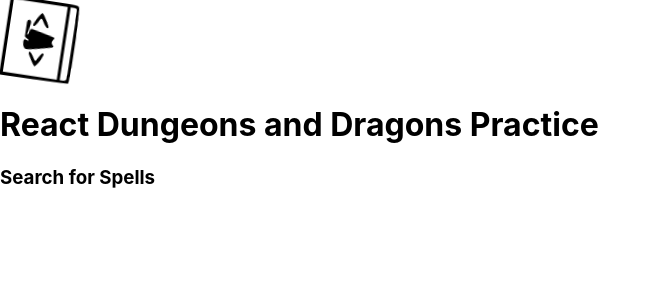
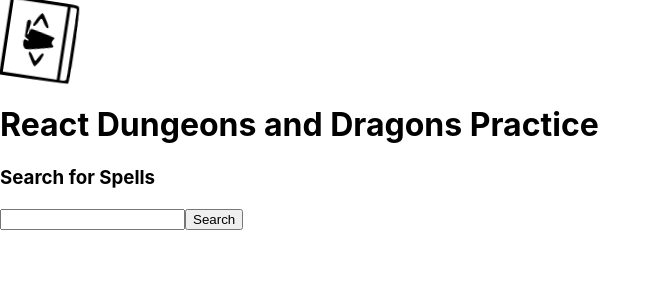
Before and after one commit to catt-tung/dnd-routing-practice, a React (Create React App) app: page / in a window 1280 px wide. Shown: the top 300 px of the page, without its empty margins (0-661 px from the left). Built offline with nearby package versions, Linux system fonts and the light colour scheme.

Commit message:
stub up components and put together in hierarchy

```diff
--- a/src/components/SearchForm/SearchForm.jsx
+++ b/src/components/SearchForm/SearchForm.jsx
@@ -0,0 +1,12 @@
+const SearchForm = () => {
+  return (
+    <>
+      <form>
+        <input type="text" />
+        <button type="submit">Search</button>
+      </form>
+    </>
+  );
+}
+
+export default SearchForm;
--- a/src/components/SpellSearch/SpellSearch.jsx
+++ b/src/components/SpellSearch/SpellSearch.jsx
@@ -1,6 +1,11 @@
+import SearchForm from "../SearchForm/SearchForm";
+
 const SpellSearch = () => {
   return (
-    <h3>Search for Spells</h3>
+    <>
+      <h3>Search for Spells</h3>
+      <SearchForm />
+    </>
   );
 }
 
```
